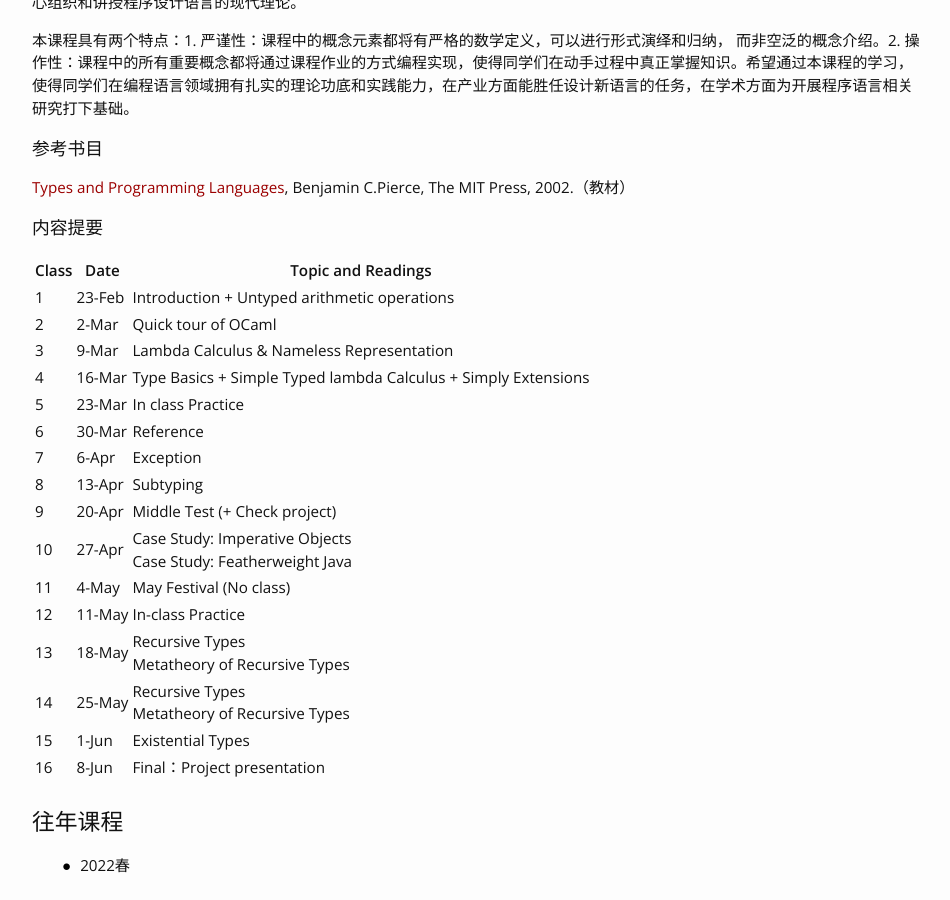
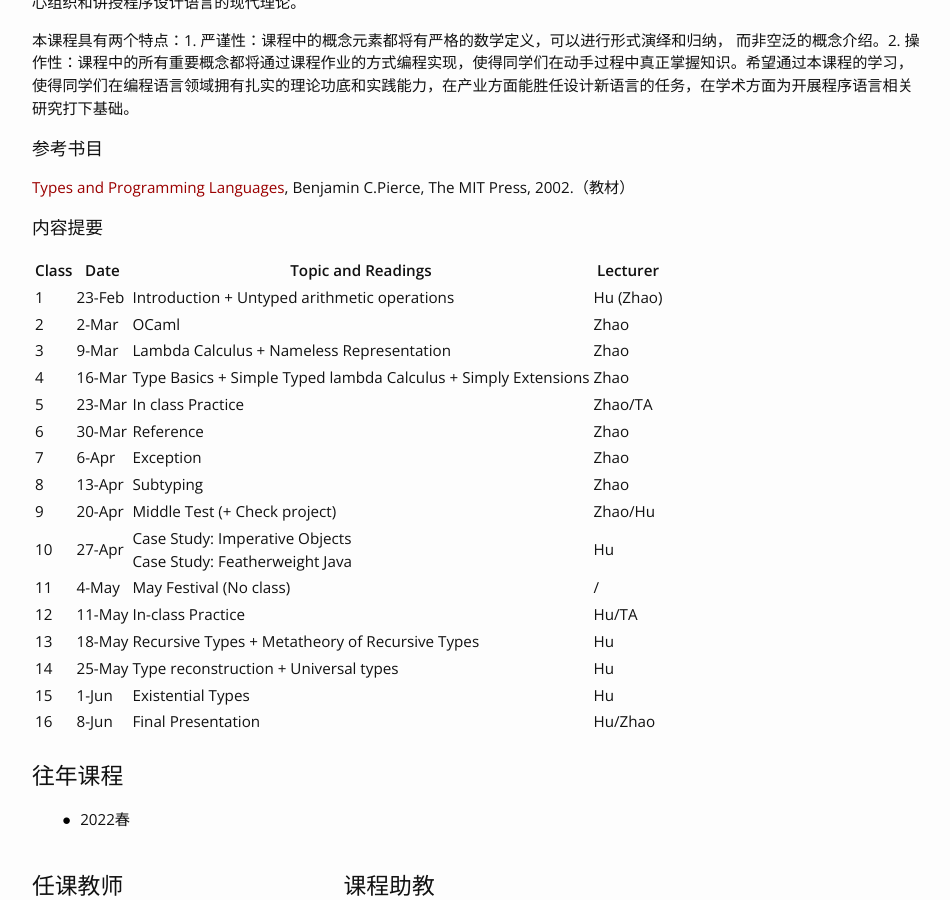
Before and after one commit to zhenjiang888/PL, a Jekyll site: the page built from 2022/index.md, in a window 1280 px wide and 900 px high, scrolled down 929 px. Shown: the whole window, without its empty margins (163-1113 px from the left). Built offline with Jekyll 4.4.1, drawn with Linux system fonts in a browser that asks for light colours; nearby versions of some CDN libraries; our own code applies the rules of GitHub Pages for plain Markdown files.

Commit message:
Update the course content.

```diff
--- a/2022/index.md
+++ b/2022/index.md
@@ -36,24 +36,24 @@ layout: home
 
 ### 内容提要
 
-|Class|Date|Topic and Readings|
-|----|----|----|
-|1|23-Feb|Introduction + Untyped arithmetic operations|
-|2|2-Mar|Quick tour of OCaml|
-|3|9-Mar|Lambda Calculus & Nameless Representation|
-|4|16-Mar|Type Basics + Simple Typed lambda Calculus + Simply Extensions|
-|5|23-Mar|In class Practice|
-|6|30-Mar|Reference|
-|7|6-Apr|Exception|
-|8|13-Apr|Subtyping|
-|9|20-Apr|Middle Test (+ Check project)|
-|10|27-Apr|Case Study: Imperative Objects<br>Case Study: Featherweight Java|
-|11|4-May|May Festival (No class)|
-|12|11-May|In-class Practice|
-|13|18-May|Recursive Types<br>Metatheory of Recursive Types|
-|14|25-May|Recursive Types<br>Metatheory of Recursive Types|
-|15|1-Jun|Existential Types|
-|16|8-Jun|Final：Project presentation|
+|Class|Date|Topic and Readings|Lecturer|
+|----|----|----|----|
+|1|23-Feb|Introduction + Untyped arithmetic operations|Hu (Zhao)|
+|2|2-Mar|OCaml|Zhao|
+|3|9-Mar|Lambda Calculus + Nameless Representation|Zhao|
+|4|16-Mar|Type Basics + Simple Typed lambda Calculus + Simply Extensions|Zhao|
+|5|23-Mar|In class Practice|Zhao/TA|
+|6|30-Mar|Reference|Zhao|
+|7|6-Apr|Exception|Zhao|
+|8|13-Apr|Subtyping|Zhao|
+|9|20-Apr|Middle Test (+ Check project)|Zhao/Hu|
+|10|27-Apr|Case Study: Imperative Objects<br>Case Study: Featherweight Java|Hu|
+|11|4-May|May Festival (No class)|/|
+|12|11-May|In-class Practice|Hu/TA|
+|13|18-May|Recursive Types + Metatheory of Recursive Types|Hu|
+|14|25-May|Type reconstruction + Universal types|Hu|
+|15|1-Jun|Existential Types|Hu|
+|16|8-Jun|Final Presentation|Hu/Zhao|
 
 <!-- ### 教学方式
 
```
